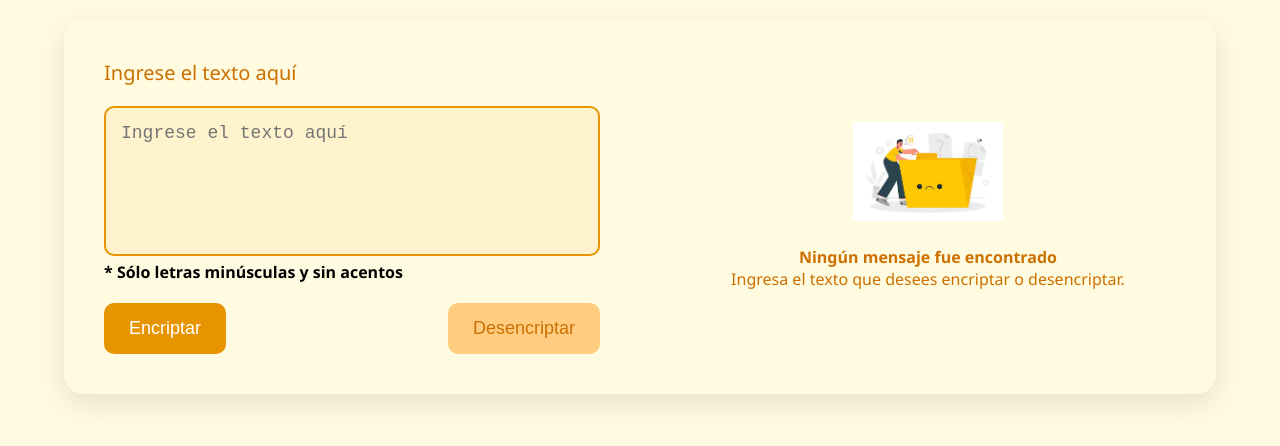
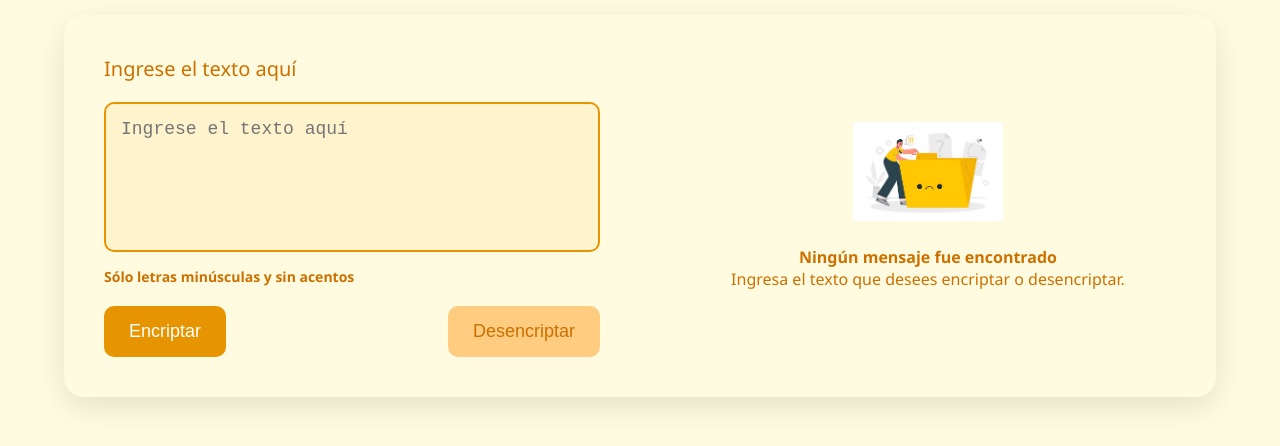
Before and after one commit to LFFA10/Encripta2, a plain HTML site: page index.html in a window 1280 px wide. Shown: the part 194-640 px from the top of the page. Drawn offline with Linux system fonts and the light colour scheme; a script that the page names is missing.

Commit message:
Update index.html

```diff
--- a/index.html
+++ b/index.html
@@ -13,9 +13,7 @@
                 <label for="textInput">Ingrese el texto aquí</label>
                 <textarea id="textInput" placeholder="Ingrese el texto aquí"></textarea>
             </div>
-            <div class="message">
-                <p>* Sólo letras minúsculas y sin acentos</p>
-            </div>
+            <p class="note">Sólo letras minúsculas y sin acentos</p>
             <div class="options">
                 <button id="encryptBtn">Encriptar</button>
                 <button id="decryptBtn">Desencriptar</button>
@@ -29,7 +27,6 @@
             </div>
         </div>
     </div>
-
     <script src="script.js"></script>
 </body>
 </html>
```
